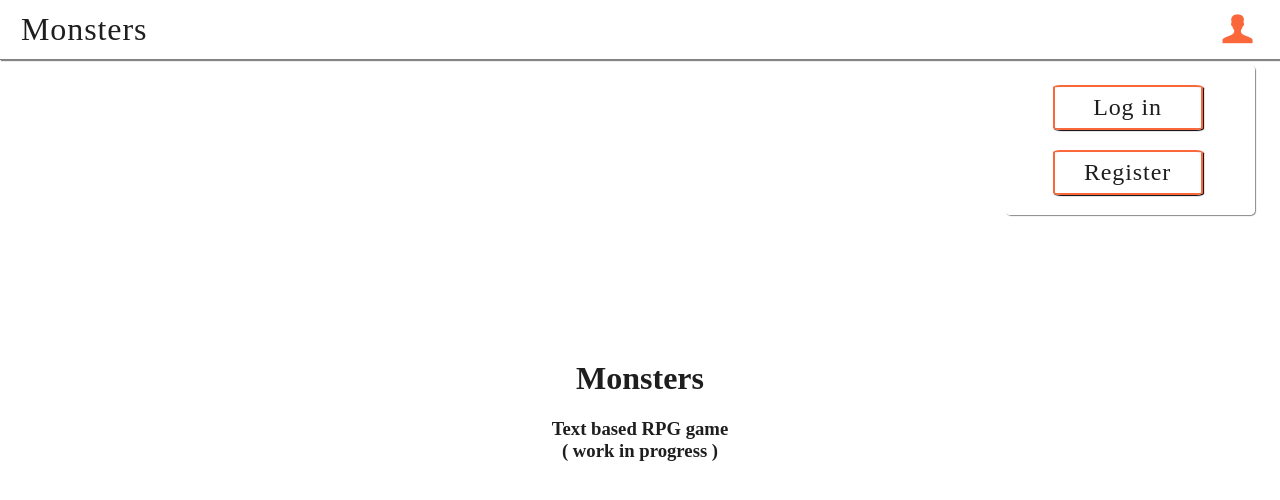
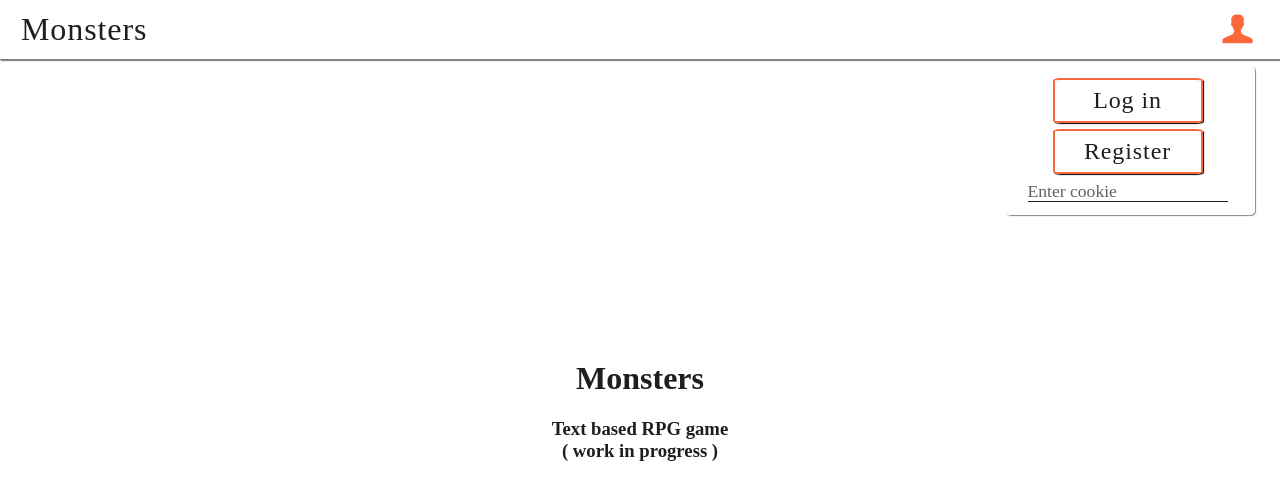
Before and after one commit to Virus288/Monsters-WebClient, a React (Create React App) app: page / in a window 1280 px wide. Both pictures are taken after a click on the icon 1237 px from the left and 29 px from the top of the page. Shown: the top 500 px of the page. Built offline with nearby package versions, Linux system fonts and the light colour scheme.

Commit message:
Feat: Added small util to insert cookies in development builds

```diff
--- a/package.json
+++ b/package.json
@@ -3,7 +3,7 @@
   "version": "0.0.1",
   "private": true,
   "scripts": {
-    "start": "PORT=3005 react-scripts start -FAST_REFRESH=true",
+    "start": "cross-env NODE_ENV=development cross-env PORT=3005 react-scripts start -FAST_REFRESH=true",
     "build": "react-scripts build",
     "test": "echo 'No tests yes'",
     "lint": "cross-env NODE_ENV=development eslint . --ext .ts,.tsx --fix",
--- a/src/shared/components/Renderer.tsx
+++ b/src/shared/components/Renderer.tsx
@@ -1,14 +1,15 @@
-import React from 'react';
+import React, { useState } from 'react';
 import { useNavigate } from 'react-router-dom';
 import { AnimatePresence } from 'framer-motion';
 import { useDispatch } from 'react-redux';
 import { useMainSelector } from '../../redux/hooks';
 import * as hooks from '../../redux';
 import * as animations from '../../style/animation';
-import { Button } from '../styled';
+import { Button, Input } from '../styled';
 import { AccountPopup } from '../../pages/home/styled/popup';
 import { logout, sendToLoginPage } from '../../pages/home/handler';
 import { toggleAccount } from '../styled/utils';
+import Cookies from '../../tools/cookies';
 
 // eslint-disable-next-line import/prefer-default-export
 export const RenderAccountPopup: React.FC<{ show: boolean }> = ({ show }) => {
@@ -16,6 +17,14 @@ export const RenderAccountPopup: React.FC<{ show: boolean }> = ({ show }) => {
   const { account } = useMainSelector(hooks.staticState);
   const navigate = useNavigate();
   const { userName } = useMainSelector(hooks.accountState);
+  const [cookie, setCookie] = useState<string | undefined>(undefined);
+
+  const addCookie = (e: React.KeyboardEvent<HTMLInputElement>): void => {
+    if (e.key === 'Enter') {
+      console.log('Adding cookie. Please refresh the page after adding');
+      new Cookies().addLoginToken(cookie ?? '', Date.now() + 1000 * 60 * 24 * 30);
+    }
+  };
 
   return (
     <AnimatePresence mode="wait">
@@ -30,6 +39,13 @@ export const RenderAccountPopup: React.FC<{ show: boolean }> = ({ show }) => {
             <>
               <Button onClick={(): void => sendToLoginPage()}>Log in</Button>
               <Button onClick={(): void => navigate('/register')}>Register</Button>
+              {process.env.NODE_ENV === 'development' ? (
+                <Input
+                  onChange={(e) => setCookie(e.target.value)}
+                  onKeyDown={(e) => addCookie(e)}
+                  placeholder="Enter cookie"
+                />
+              ) : undefined}
             </>
           )}
         </AccountPopup>
```
Also changed, not shown: 1 other file (tests, documents, lock files or other folders).
